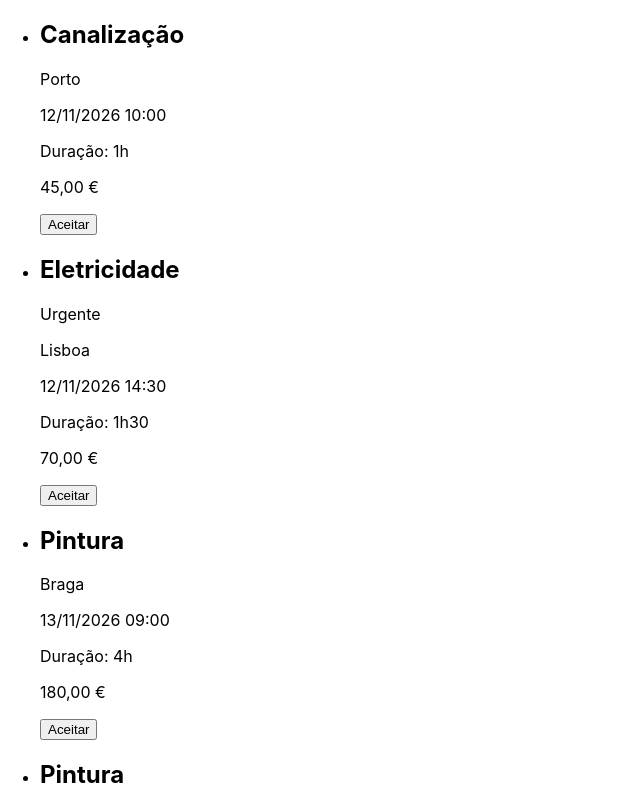
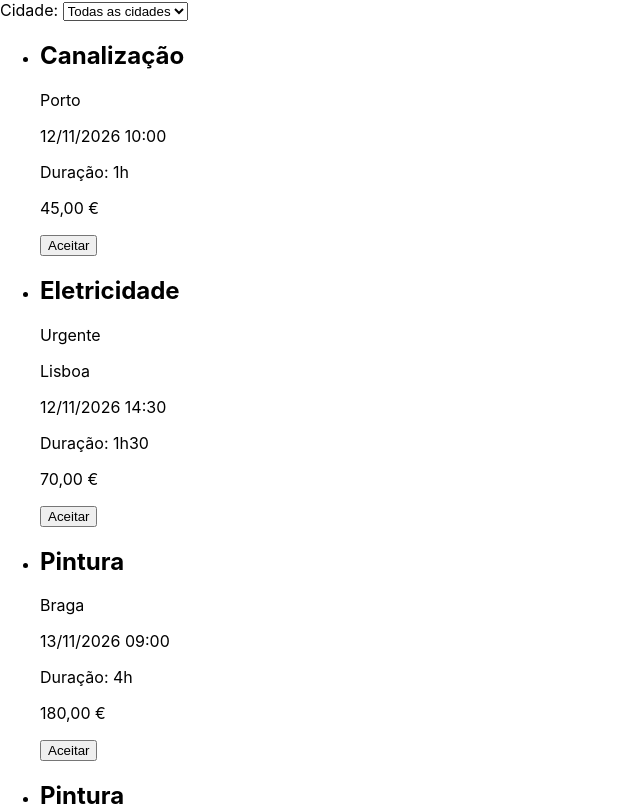
Before and after one commit to andrecj2002/projeto-vivencias, a React (Create React App) app: page / in a window 1280 px wide. Shown: the top 806 px of the page, without its empty margins (0-640 px from the left). Built offline with nearby package versions, Linux system fonts and the light colour scheme.

Commit message:
Add city filter component and integrate with job listing

```diff
--- a/src/components/App.tsx
+++ b/src/components/App.tsx
@@ -2,12 +2,22 @@ import { useState } from "react";
 import { jobs } from "./dadosServicosComponent";
 import type { JobRequest } from "./dadosServicosComponent";
 import InterfaceComponent from "./interfaceComponent";
+import FiltrarComponent from "./filtrarComponent";
 
 export default function App() {
-  // 1. TIPOS / ESTADO
   const [currentJobs, setCurrentJobs] = useState<JobRequest[]>(jobs);
+  const [selectedCity, setSelectedCity] = useState<string>("");
 
-  // 2. FUNÇÃO: remove da lista o pedido com o id recebido
+
+  // Calculado a partir da lista original, por isso uma cidade não desaparece do filtro quando é aceite o último pedido dela.
+  const cities: string[] = [];
+for (const job of jobs) {
+  if (!cities.includes(job.city)) {
+    cities.push(job.city);
+  }
+}
+
+  // Remove da lista o pedido com o id recebido
   function accept(id: string): void {
     const newList: JobRequest[] = [];
 
@@ -20,11 +30,23 @@ export default function App() {
     setCurrentJobs(newList);
   }
 
-  // 3. INTERFACE
+    const visibleJobs: JobRequest[] = [];
+  for (const job of currentJobs) {
+    if (selectedCity === "" || job.city === selectedCity) {
+      visibleJobs.push(job);
+    }
+  }
+
+
   return (
     <main>
+      <FiltrarComponent
+        cities={cities}
+        selectedCity={selectedCity}
+        onChange={setSelectedCity}
+      />
       <ul>
-        {currentJobs.map((job) => (
+        {visibleJobs.map((job) => (
           <InterfaceComponent key={job.id} job={job} onAccept={accept} />
         ))}
       </ul>
--- a/src/components/filtrarComponent.tsx
+++ b/src/components/filtrarComponent.tsx
@@ -0,0 +1,25 @@
+interface Props {
+  cities: string[];
+  selectedCity: string;
+  onChange: (city: string) => void;
+}
+
+export default function FiltrarComponent({ cities, selectedCity, onChange }: Props) {
+  return (
+    <div>
+      <label htmlFor="city">Cidade: </label>
+      <select
+        id="city"
+        value={selectedCity}
+        onChange={(event) => onChange(event.target.value)}
+      >
+        <option value="">Todas as cidades</option>
+        {cities.map((city) => (
+          <option key={city} value={city}>
+            {city}
+          </option>
+        ))}
+      </select>
+    </div>
+  );
+}
```
